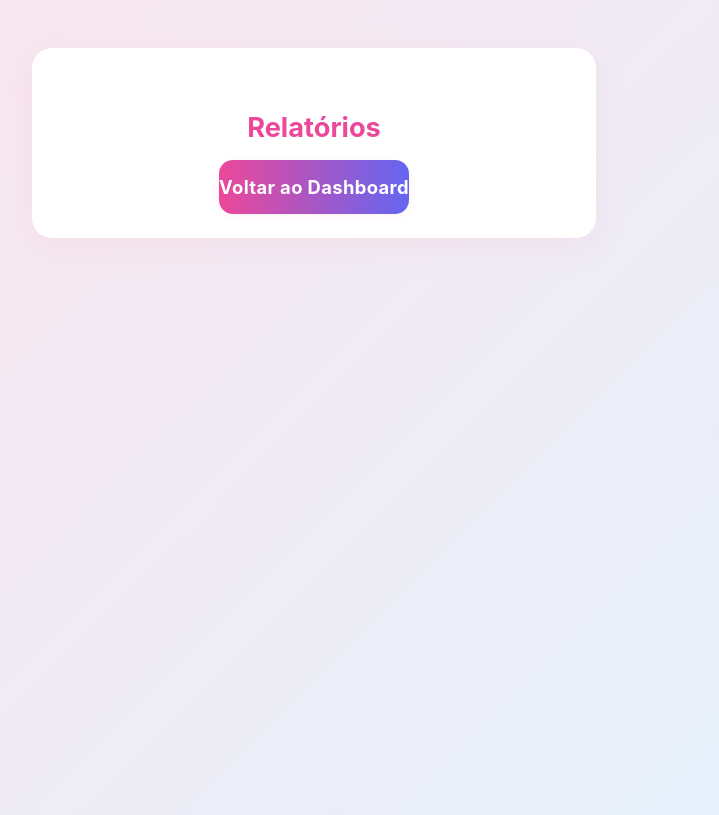
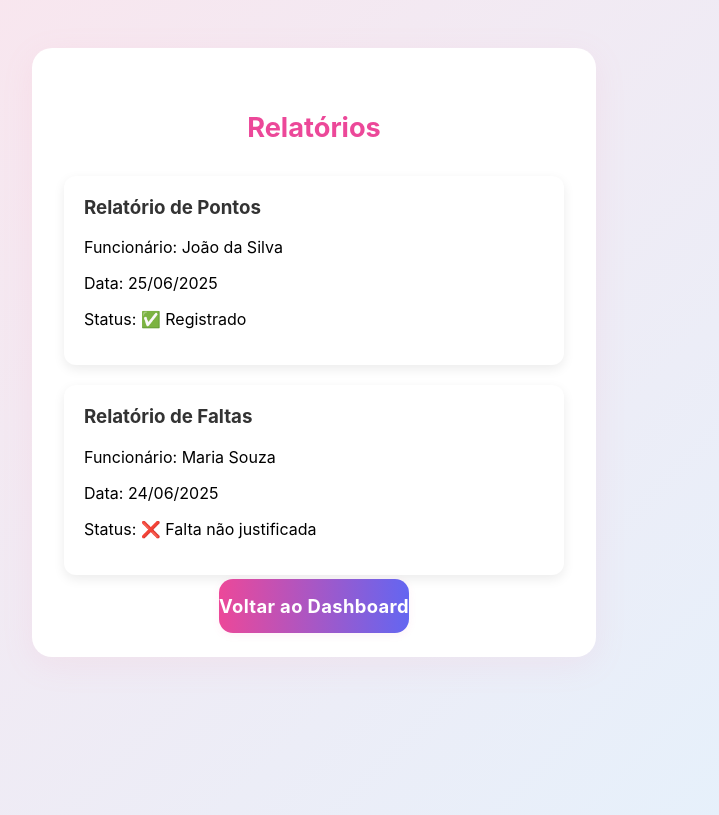
Before and after one commit to larissaSouzaM/SistemaPonto, a Flask app: page /relatorios in a window 1280 px wide. Shown: the top 815 px of the page, without its empty margins (326-1045 px from the left). Run offline with Flask 3, Linux system fonts and the light colour scheme; the visitor is signed in with stand-in values (Sample User, id 1).

Commit message:
finalizando

```diff
--- a/routes.py
+++ b/routes.py
@@ -44,3 +44,17 @@ def relatorios():
     if 'user_id' not in session:
         return redirect(url_for('routes.login'))
     return render_template('relatorios.html')
+
+
+@bp.route('/enviar_justificativa', methods=['POST'])
+def enviar_justificativa():
+    if 'user_id' not in session:
+        return redirect(url_for('routes.login'))
+
+    data = request.form.get('data')
+    motivo = request.form.get('motivo')
+
+    print(f"Justificativa recebida: Data={data}, Motivo={motivo}")
+    # Aqui você pode salvar no banco se quiser
+
+    return redirect(url_for('routes.justificativas'))
--- a/static/css/dashboard.css
+++ b/static/css/dashboard.css
@@ -87,3 +87,20 @@ body {
         padding: 1rem 0.5rem;
     }
 }
+
+.relatorio-card {
+    background-color: #ffffff;
+    border-radius: 12px;
+    padding: 20px;
+    margin: 20px 0;
+    box-shadow: 0 4px 12px rgba(0, 0, 0, 0.08);
+    text-align: left;
+    max-width: 600px;
+    margin-left: auto;
+    margin-right: auto;
+}
+
+.relatorio-card h3 {
+    margin-top: 0;
+    color: #333;
+}
--- a/templates/ponto.html
+++ b/templates/ponto.html
@@ -11,6 +11,8 @@
         <form method="post">
             <button type="submit" class="dashboard-btn">Registrar Ponto</button>
         </form>
+        <p></p>
+        <p></p>
         <a href="{{ url_for('routes.dashboard') }}" class="dashboard-btn" style="margin-top:2rem;">Voltar ao Dashboard</a>
     </div>
 </body>
--- a/templates/relatorios.html
+++ b/templates/relatorios.html
@@ -8,8 +8,24 @@
 <body>
     <div class="dashboard-main">
         <h2>Relatórios</h2>
-        <!-- Adicione aqui a geração/visualização de relatórios -->
-        <a href="{{ url_for('routes.dashboard') }}" class="dashboard-btn" style="margin-top:2rem;">Voltar ao Dashboard</a>
+
+        <!-- Área de conteúdo com exemplo de relatório -->
+        <div class="relatorio-card">
+            <h3>Relatório de Pontos</h3>
+            <p>Funcionário: João da Silva</p>
+            <p>Data: 25/06/2025</p>
+            <p>Status: ✅ Registrado</p>
+        </div>
+
+        <!-- Outro exemplo -->
+        <div class="relatorio-card">
+            <h3>Relatório de Faltas</h3>
+            <p>Funcionário: Maria Souza</p>
+            <p>Data: 24/06/2025</p>
+            <p>Status: ❌ Falta não justificada</p>
+        </div>
+
+        <a href="{{ url_for('routes.dashboard') }}" class="dashboard-btn" style="margin-top: 2rem;">Voltar ao Dashboard</a>
     </div>
 </body>
 </html>
```
Also changed, not shown: templates/index.html (+2 -5 lines), templates/justificativas.html (+20 -2 lines), instance/meubanco.db.
